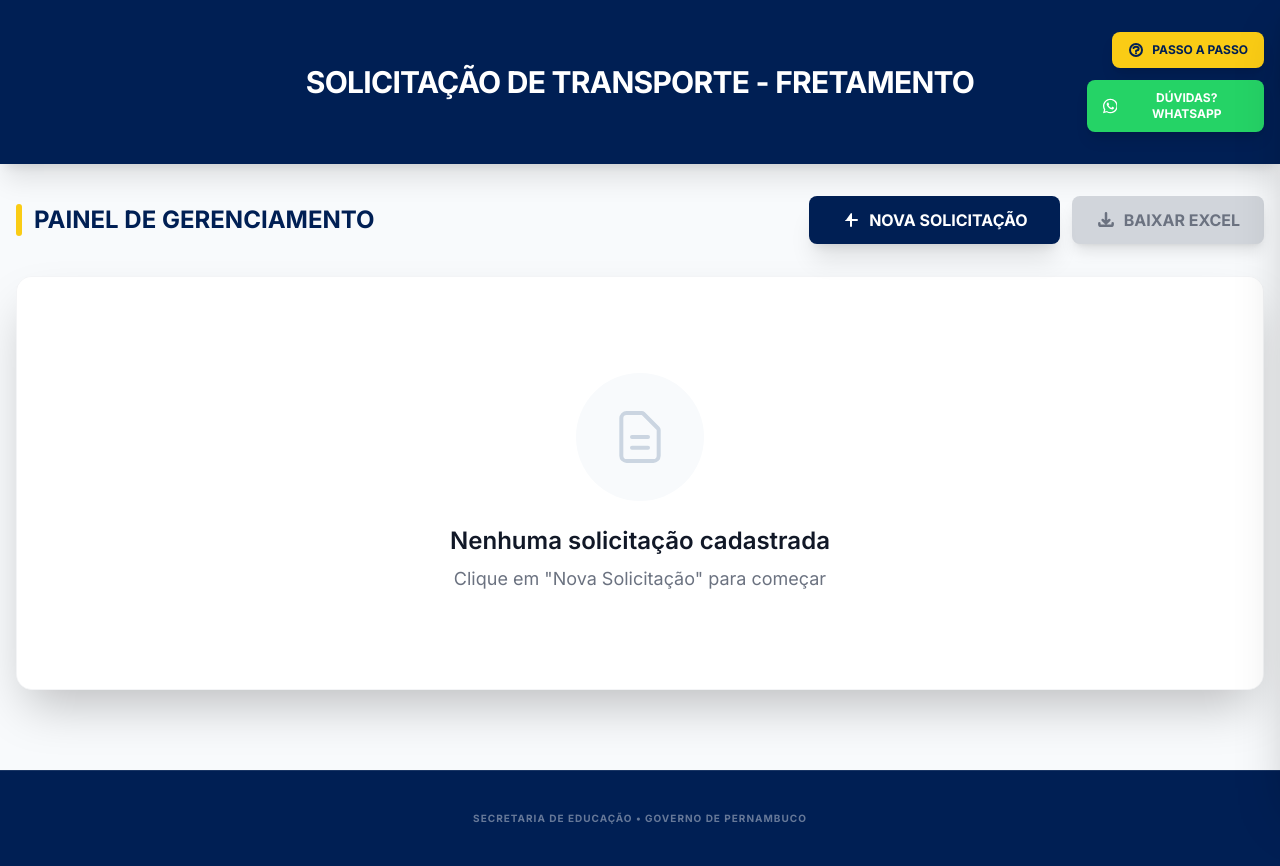
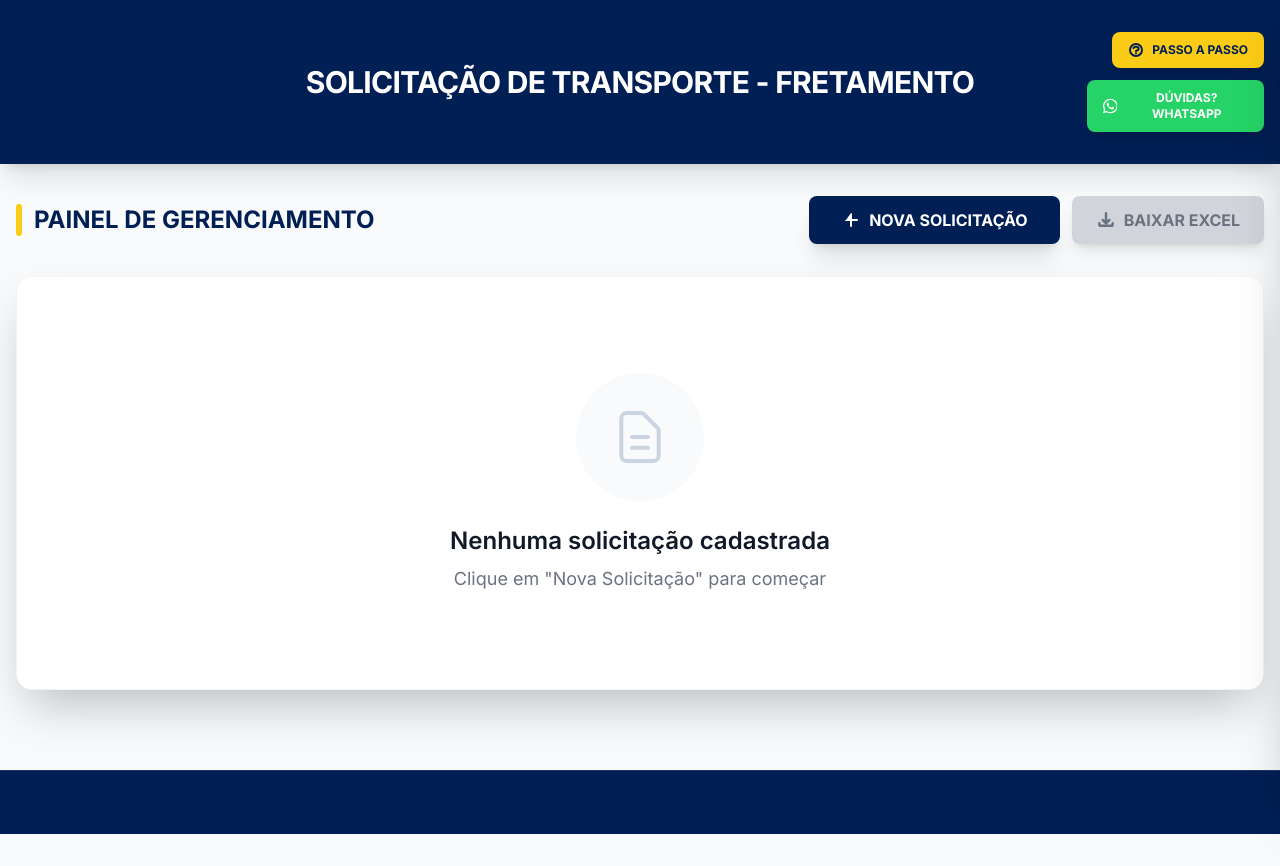
Before and after one commit to thiagofretamento/SOLICITA-O-DE-TRANSPORTE-TESTE, a React (Vite) app: page / in a window 1280 px wide. After the commit the page ends 834 px from the top, so only its background shows below. Built offline with nearby package versions, Linux system fonts and the light colour scheme.

Commit message:
feat: Remove institutional footer message
Removes the static institutional message from the footer and step-by-step components. This change aligns with updated requirements to declutter the interface.

```diff
--- a/App.tsx
+++ b/App.tsx
@@ -297,10 +297,8 @@ const App: React.FC = () => {
         </div>
       )}
 
-      <footer className="bg-[#001f54] h-16 md:h-24 w-full border-t border-white/10 flex items-center justify-center">
-        <div className="text-white/40 text-[10px] font-bold uppercase tracking-widest">
-          Secretaria de Educação • Governo de Pernambuco
-        </div>
+      <footer className="bg-[#001f54] h-12 md:h-16 w-full border-t border-white/10 flex items-center justify-center">
+        {/* Mensagem institucional removida conforme solicitado */}
       </footer>
       <style>{`
         .custom-scrollbar::-webkit-scrollbar { width: 10px; }
--- a/components/StepByStep.tsx
+++ b/components/StepByStep.tsx
@@ -167,10 +167,8 @@ const StepByStep: React.FC<StepByStepProps> = ({ isOpen, onClose }) => {
             </div>
           ))}
 
-          <div className="pt-8 pb-4 text-center border-t border-slate-200 mt-4">
-            <p className="text-[10px] text-slate-400 font-bold uppercase tracking-widest">
-              Secretaria de Educação • Governo de Pernambuco
-            </p>
+          <div className="pt-8 pb-4 border-t border-slate-200 mt-4">
+             {/* Mensagem institucional removida conforme solicitado */}
           </div>
         </div>
       </div>
```
